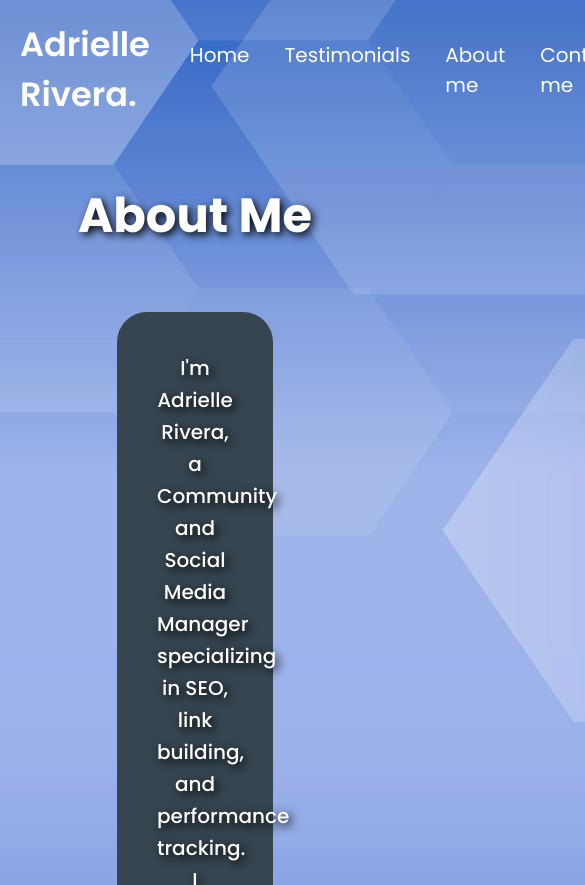
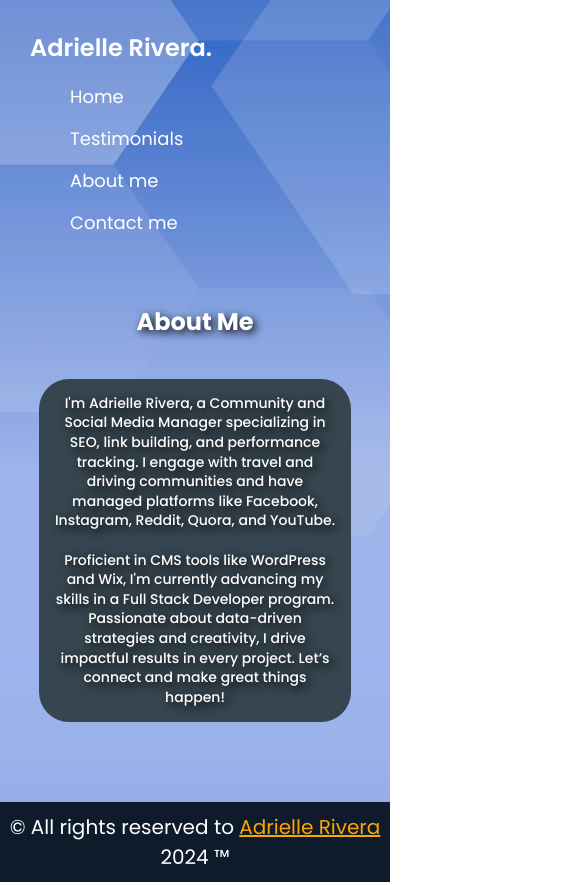
Before and after one commit to AdrielleRivera/About-Me---Adrielle-CSS-foundation, a plain HTML site: page index.html in a window 390 px wide. Shown: the top 885 px of the page, 585 px wide, since content can reach past the window. Drawn offline with Linux system fonts and the light colour scheme.

Commit message:
Update style.css

```diff
--- a/style.css
+++ b/style.css
@@ -141,8 +141,68 @@ footer span a:hover {
 }
 
 /* Media query to hide the image on smaller screens */
-@media (max-width: 768px) {
+@media (max-width: 1024px) {
+    header .navbar {
+        flex-direction: column;
+        align-items: flex-start;
+        padding: 15px;
+    }
+
+    .navbar .menu-links {
+        flex-direction: column;
+        gap: 20px;
+    }
+
+    h2 {
+        font-size: 2.5rem; /* Adjust font size for smaller screens */
+    }
+
+    p {
+        width: 80%; /* Increase width for smaller screens */
+        padding: 20px; /* Adjust padding */
+        font-size: 18px; /* Adjust font size */
+    }
+
     .profile-picture {
-        display: none; /* Hides the image on smaller screens */
+        display: none; /* Ensures the picture is hidden on smaller devices */
     }
 }
+
+@media (max-width: 768px) {
+    header {
+        padding: 15px;
+    }
+
+    .navbar .logo {
+        font-size: 1.8rem; /* Adjust logo size */
+    }
+
+    .navbar .menu-links {
+        font-size: 18px; /* Adjust menu link size */
+        gap: 15px;
+    }
+
+    h2 {
+        font-size: 2rem; /* Further reduce font size */
+    }
+
+    p {
+        font-size: 16px; /* Adjust paragraph font size */
+        line-height: 1.4; /* Adjust line height */
+    }
+}
+
+@media (max-width: 480px) {
+    .navbar .logo {
+        font-size: 1.5rem; /* Further reduce logo size */
+    }
+
+    h2 {
+        font-size: 1.5rem; /* Further reduce heading size */
+    }
+
+    p {
+        font-size: 14px; /* Adjust font size */
+        padding: 15px; /* Adjust padding for mobile view */
+    }
+}
```
